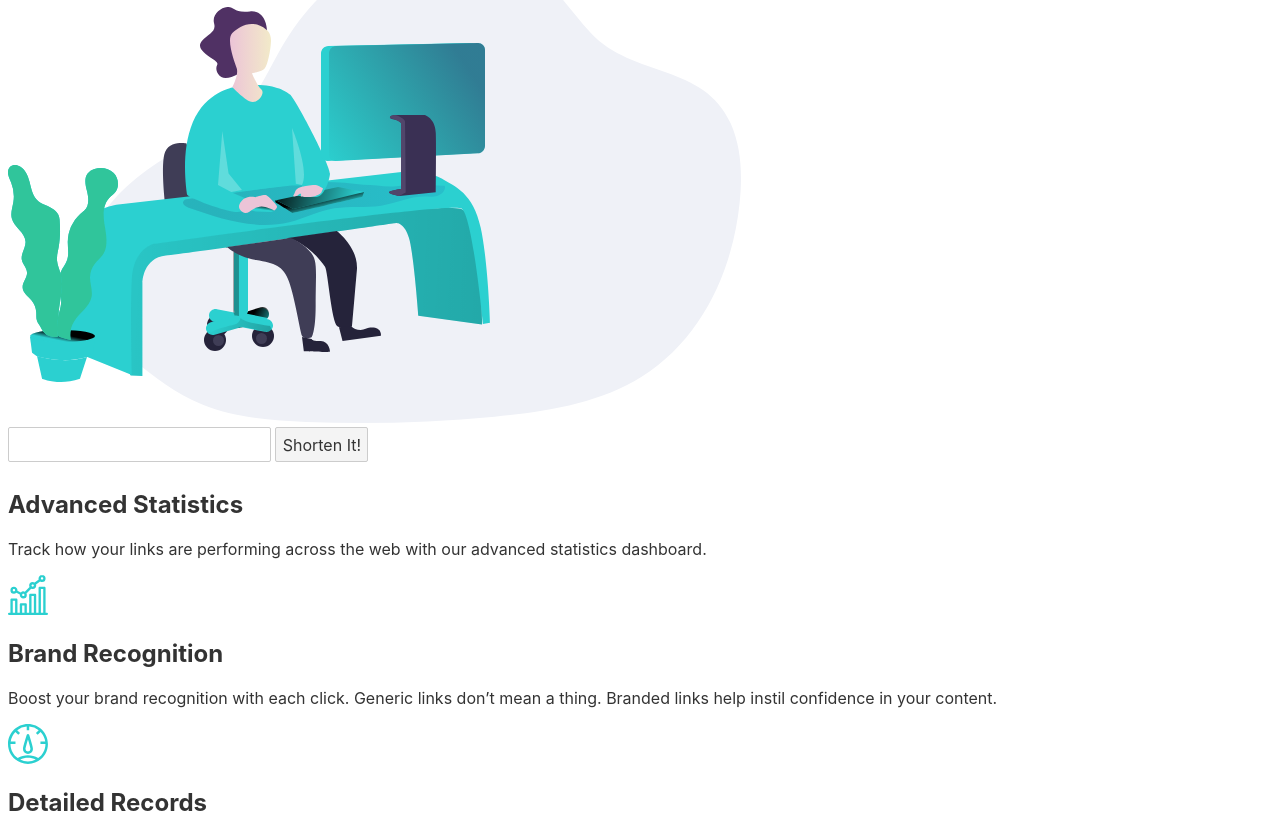
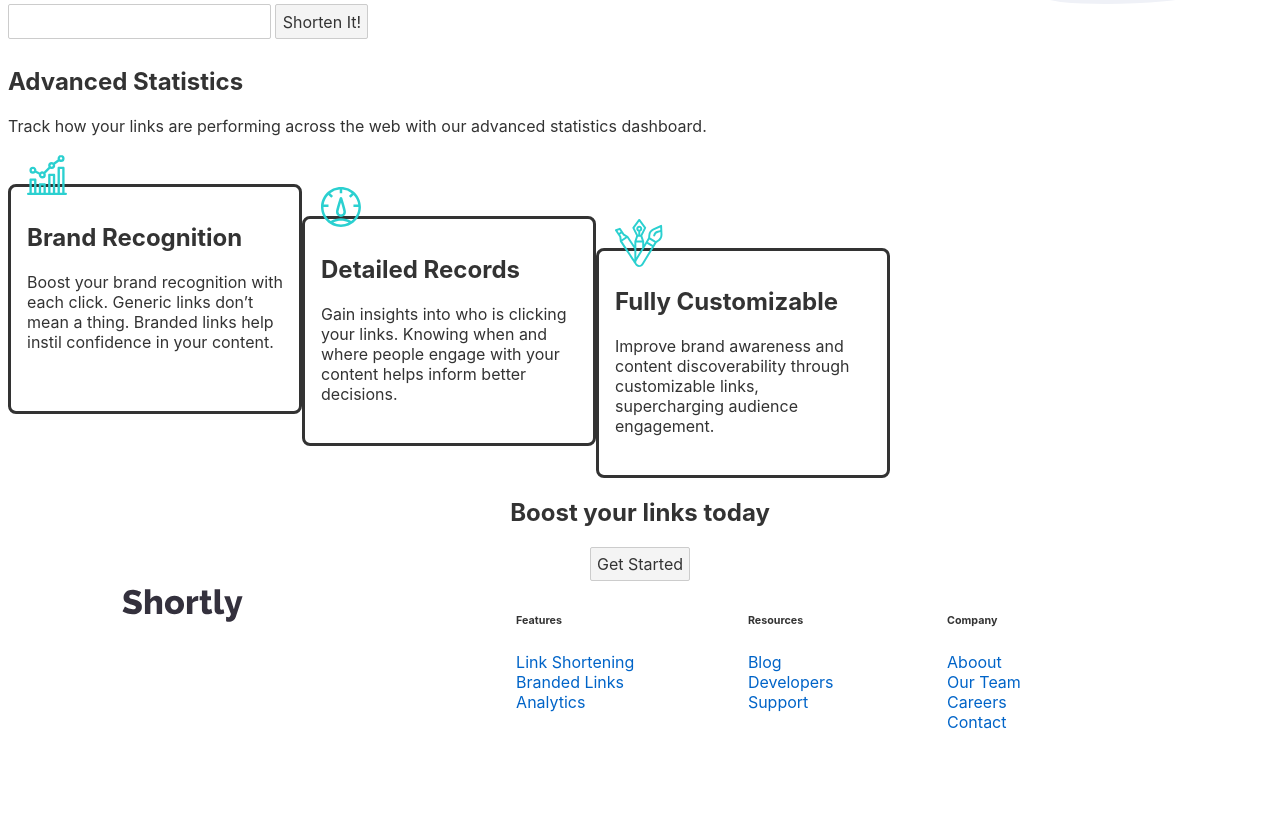
Before and after one commit to roc2246/urlShortening_frontEndMentor, a Svelte app: page / in a window 1280 px wide. Shown: the part 257-1080 px from the top of the page. After the commit the page ends 989 px from the top, so only its background shows below. Built offline with nearby package versions, Linux system fonts and the light colour scheme.

Commit message:
Started work on UI

```diff
--- a/src/components/Blurb.svelte
+++ b/src/components/Blurb.svelte
@@ -1,13 +1,33 @@
 <script>
-    export let image
+  export let image;
   export let heading;
   export let paragraph;
 </script>
 
 <div class="blurb">
   <div class="blurb__img-box">
-        <img src="{image}" alt="{heading}">
+    <img src={image} alt={heading} />
   </div>
   <h1 class="heading-tertiary">{heading}</h1>
   <p class="paragraph-tertiary">{paragraph}</p>
 </div>
+
+<style lang="scss">
+  .blurb {
+    border: solid;
+    border-radius: 0.5rem;
+    width: 16rem;
+    height: 12rem;
+    padding: 1rem;
+    &__img-box {
+      position: absolute;
+      margin-top: -3rem;
+    }
+    &:nth-child(2) {
+      margin-top: 2rem;
+    }
+    &:nth-child(3) {
+      margin-top: 4rem;
+    }
+  }
+</style>
--- a/src/sections/BlurbContainer.svelte
+++ b/src/sections/BlurbContainer.svelte
@@ -3,25 +3,24 @@
 
   const blurbs = [
     {
-      img: 'images/icon-brand-recognition.svg',
+      img: "images/icon-brand-recognition.svg",
       title: "Brand Recognition",
       text: `Boost your brand recognition with each click. Generic links don’t
                 mean a thing. Branded links help instil confidence in your content.`,
     },
     {
-      img: 'images/icon-detailed-records.svg',
+      img: "images/icon-detailed-records.svg",
       title: "Detailed Records",
       text: `Gain insights into who is clicking your links. Knowing when and where
   people engage with your content helps inform better decisions.`,
     },
     {
-      img: 'images/icon-fully-customizable.svg',
+      img: "images/icon-fully-customizable.svg",
       title: "Fully Customizable",
       text: `  Improve brand awareness and content discoverability through customizable
   links, supercharging audience engagement.`,
     },
   ];
-
 </script>
 
 <section class="blurb-container">
@@ -34,7 +33,17 @@
   </div>
   <div class="blurb-container__blurbs">
     {#each blurbs as blurb}
-    <Blurb image={blurb.img} heading={blurb.title} paragraph={blurb.text}/>
+      <Blurb image={blurb.img} heading={blurb.title} paragraph={blurb.text} />
     {/each}
   </div>
 </section>
+
+<style lang="scss">
+  .blurb-container {
+    &__blurbs {
+      display: flex;
+      flex-direction: row;
+      margin-top: 3rem;
+    }
+  }
+</style>
--- a/src/sections/CTA.svelte
+++ b/src/sections/CTA.svelte
@@ -6,3 +6,11 @@
     <h2 class="heading-secondary--CTA">Boost your links today</h2>
     <Button>Get Started</Button>
 </section>
+
+<style lang="scss">
+    .CTA{
+        display: flex;
+        flex-direction: column;
+        align-items: center;
+    }
+</style>
--- a/src/sections/Footer.svelte
+++ b/src/sections/Footer.svelte
@@ -1,21 +1,20 @@
 <footer class="footer">
   <div class="footer__logo">
-        <img src="images/logo.svg" alt="logo">
+    <img src="images/logo.svg" alt="logo" />
   </div>
-    <div class="footer__bottom-links">
-        <div class="features">
+  <div class="footer__links">
     <h6>Features</h6>
     <a href="blank">Link Shortening</a>
     <a href="blank">Branded Links</a>
     <a href="blank">Analytics</a>
   </div>
-        <div class="resources">
+  <div class="footer__links">
     <h6>Resources</h6>
     <a href="blank">Blog</a>
     <a href="blank">Developers</a>
     <a href="blank">Support</a>
   </div>
-        <div class="company">
+  <div class="footer__links">
     <h6>Company</h6>
     <a href="blank">Aboout</a>
     <a href="blank">Our Team</a>
@@ -23,10 +22,28 @@
     <a href="blank">Contact</a>
   </div>
   <div class="social-media">
-            <a href="blank"><img src="images/icon-facebook.svg" alt="facebook"></a>
-            <a href="blank"><img src="images/icon-twitter.svg" alt="twitter"></a>
-            <a href="blank"><img src="images/icon-pinterest.svg" alt="pinterest"></a>
-            <a href="blank"><img src="images/icon-instagram.svg" alt="instagram"></a>
-        </div>
+    <a href="blank"><img src="images/icon-facebook.svg" alt="facebook" /></a>
+    <a href="blank"><img src="images/icon-twitter.svg" alt="twitter" /></a>
+    <a href="blank"><img src="images/icon-pinterest.svg" alt="pinterest" /></a>
+    <a href="blank"><img src="images/icon-instagram.svg" alt="instagram" /></a>
   </div>
 </footer>
+
+<style lang="scss">
+  .footer {
+    display: flex;
+    flex-direction: row;
+    justify-content: space-evenly;
+    &__logo {
+      margin-right: 10rem;
+    }
+    &__links {
+      display: flex;
+      flex-direction: column;
+    }
+    .social-media{
+        display: flex;
+        flex-direction: column;
+    }
+  }
+</style>
--- a/src/sections/Hero.svelte
+++ b/src/sections/Hero.svelte
@@ -12,7 +12,21 @@
     <Button>Get Started</Button>
   </div>
 
-  <div class="hero__image">
-    <img src="images/illustration-working.svg" alt="" />
-  </div>
+    <img class="hero__image" src="images/illustration-working.svg" alt="" />
 </section>
+
+<style lang="scss">
+  .hero{
+    display: flex;
+    flex-direction: row;
+    justify-content: space-between;
+    &__text-box{
+      display: flex;
+      flex-direction: column;
+    }
+    &__image{
+      max-width: 20rem;
+      height: auto;
+    }
+  }
+</style>
--- a/src/sections/Navigation.svelte
+++ b/src/sections/Navigation.svelte
@@ -3,10 +3,11 @@
 </script>
 
 <nav class={navMode}>
+  <div class="nav__img-box">
+    <img src="images/logo.svg" alt="Shortly Logo" />
+  </div>
   <section class="nav__main">
-    <div class="nav__img-box">
-      <img src="images/logo.svg" alt="Shortly Logo" />
-    </div>
+
     <a href="blank" class="nav__main--link">Features</a>
     <a href="blank" class="nav__main--link">Pricing</a>
     <a href="blank" class="nav__main--link">Resources</a>
@@ -33,6 +34,7 @@
     &__main {
       @include flexRow();
       flex-wrap: wrap;
+      margin-left: 1rem;
       & > * {
         @include nestedIndent();
       }
```
Lines whose indentation alone changed are shown as unchanged.
